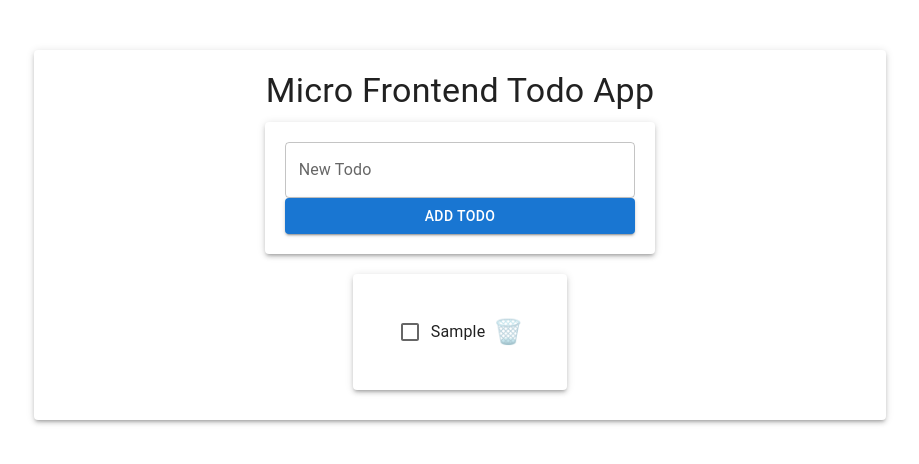
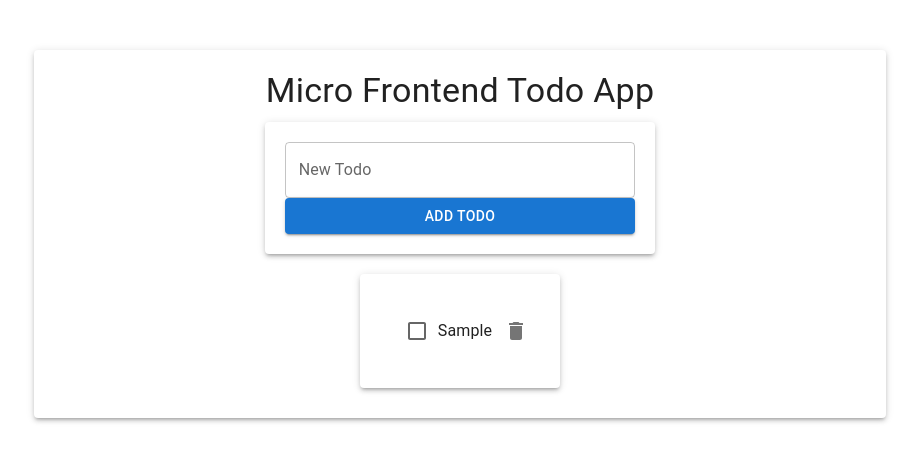
Before and after one commit to Michle99/is-it-a-todo-micro-frontend, a React (Vite) app: page / in a window 1280 px wide. Both pictures are taken after typing "Sample" into the empty fields and a click on the button "ADD TODO". Shown: the top 464 px of the page, without its empty margins (180-1099 px from the left). Built offline with nearby package versions, Linux system fonts and the light colour scheme.

Commit message:
updated `TodoItem` with `mui` icons

```diff
--- a/package.json
+++ b/package.json
@@ -12,6 +12,7 @@
   "dependencies": {
     "@emotion/react": "^11.11.3",
     "@emotion/styled": "^11.11.0",
+    "@mui/icons-material": "^5.15.6",
     "@mui/material": "^5.15.6",
     "react": "^18.2.0",
     "react-dom": "^18.2.0"
--- a/src/modules/TodoList/components/TodoItem.tsx
+++ b/src/modules/TodoList/components/TodoItem.tsx
@@ -1,5 +1,6 @@
 import React from 'react';
-import { ListItem, ListItemText, IconButton, Checkbox } from '@mui/material';
+import { ListItem, ListItemText, IconButton, Checkbox, ListItemSecondaryAction } from '@mui/material';
+import DeleteIcon from '@mui/icons-material/Delete';
 
 interface TodoItemProps {
   text: string;
@@ -10,17 +11,14 @@ interface TodoItemProps {
 
 const TodoItem: React.FC<TodoItemProps> = ({ text, completed, onDelete, onToggle }) => {
   return (
-    <ListItem
-      button
-      sx={{
-        textDecoration: completed ? 'line-through' : 'none',
-      }}
-    >
+    <ListItem>
       <Checkbox checked={completed} onChange={onToggle} />
-      <ListItemText primary={text} />
-      <IconButton onClick={onDelete} aria-label="Delete">
-        🗑️
-      </IconButton>
+      <ListItemText primary={text} style={{ textDecoration: completed ? 'line-through' : 'none' }} />
+      <ListItemSecondaryAction>
+        <IconButton edge="end" onClick={onDelete}>
+          <DeleteIcon />
+        </IconButton>
+      </ListItemSecondaryAction>
     </ListItem>
   );
 };
```
Also changed, not shown: 1 other file (tests, documents, lock files or other folders).
